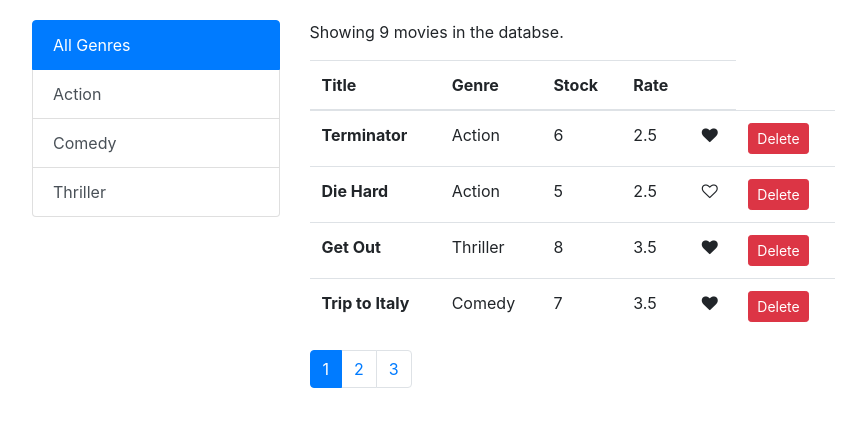
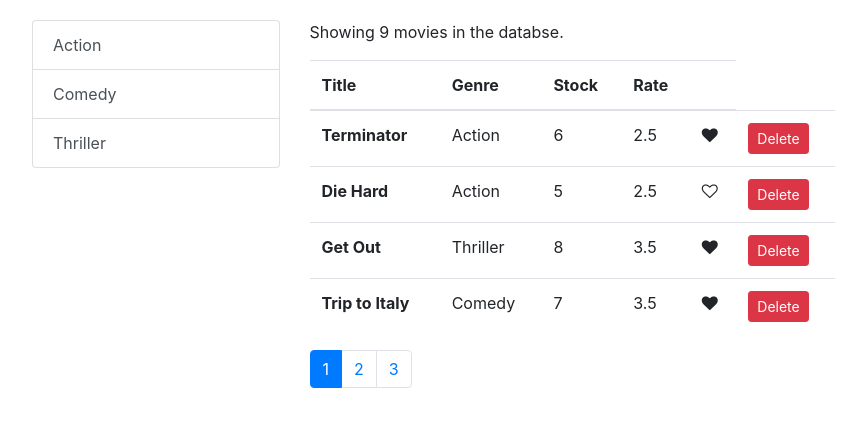
Before and after one commit to anders2410/learn_react, a React (Create React App) app: page / in a window 1280 px wide. Shown: the top 426 px of the page, without its empty margins (68-934 px from the left). Built offline with nearby package versions, Linux system fonts and the light colour scheme.

Commit message:
Fully implemented TypeScript into current project

```diff
--- a/src/components/common/listGroup.tsx
+++ b/src/components/common/listGroup.tsx
@@ -1,34 +1,50 @@
-import React from 'react';
+import React from "react";
+import { Genre } from "../movies";
 
-const ListGroup = () => {
+interface Props {
+  items: any;
+  textProperty: string;
+  valueProperty: string;
+  selectedItem: Genre;
+  onItemSelect(genre: Genre): void;
+}
+
+const ListGroup = (props: Props) => {
+  const {
+    items,
+    textProperty,
+    valueProperty,
+    selectedItem,
+    onItemSelect,
+  } = props;
+
+  function getClassName(genre: Genre) {
+    if (selectedItem === genre) {
+      return "list-group-item list-group-item-action active";
+    } else {
+      return "list-group-item list-group-item-action";
+    }
+  }
+
   return (
-    <div className="list-group" id="list-tab" role="tablist">
-      <button
-        type="button"
-        className="list-group-item list-group-item-action active"
-      >
-        All Genres
-      </button>
-      <button
-        type="button"
-        className="list-group-item list-group-item-action"
-      >
-        Action
-      </button>
-      <button
-        type="button"
-        className="list-group-item list-group-item-action"
-      >
-        Comedy
-      </button>
-      <button
-        type="button"
-        className="list-group-item list-group-item-action"
-      >
-        Thriller
-      </button>
+    <div className="list-group">
+      {items.map((genre: any) => (
+        <button
+          key={genre[valueProperty]}
+          onClick={() => onItemSelect(genre)}
+          type="button"
+          className={getClassName(genre.name)}
+        >
+          {genre[textProperty]}
+        </button>
+      ))}
     </div>
   );
 };
 
+ListGroup.defaultProps = {
+  textProperty: "name",
+  valueProperty: "_id",
+};
+
 export default ListGroup;
--- a/src/components/movies.tsx
+++ b/src/components/movies.tsx
@@ -18,12 +18,18 @@ interface Movie {
   liked: boolean;
 }
 
+export interface Genre {
+  _id: string;
+  name: string;
+}
+
 export default class Movies extends Component {
   state = {
     movies: [],
     genres: [],
     currentPage: 1,
     pageSize: 4,
+    selectedItem: { _id: "", name: "" }
   };
 
   // This is where you would get backend calls/API calls
@@ -33,7 +39,9 @@ export default class Movies extends Component {
   }
 
   handleDelete = (movie: Movie) => {
-    const movies: Movie[] = this.state.movies.filter((m: Movie) => m._id !== movie._id);
+    const movies: Movie[] = this.state.movies.filter(
+      (m: Movie) => m._id !== movie._id
+    );
     this.setState({ movies });
   };
 
@@ -49,8 +57,17 @@ export default class Movies extends Component {
     this.setState({ currentPage: page });
   };
 
+  handleGenreSelect = (genre: Genre) => {
+    this.setState({ selectedGenre: genre });
+  };
+
   render() {
-    const { pageSize, currentPage, movies: allMovies, genres: allGenres } = this.state;
+    const {
+      pageSize,
+      currentPage,
+      movies: allMovies,
+      genres: allGenres,
+    } = this.state;
     const { length: moviesCount } = allMovies;
 
     if (moviesCount === 0) {
@@ -64,7 +81,11 @@ export default class Movies extends Component {
         <div className="container">
           <div className="row">
             <div className="col-3">
-              <ListGroup items={allGenres} />
+              <ListGroup
+                items={allGenres}
+                selectedItem={this.state.selectedItem}
+                onItemSelect={this.handleGenreSelect}
+              />
             </div>
 
             <div className="col-6">
```
